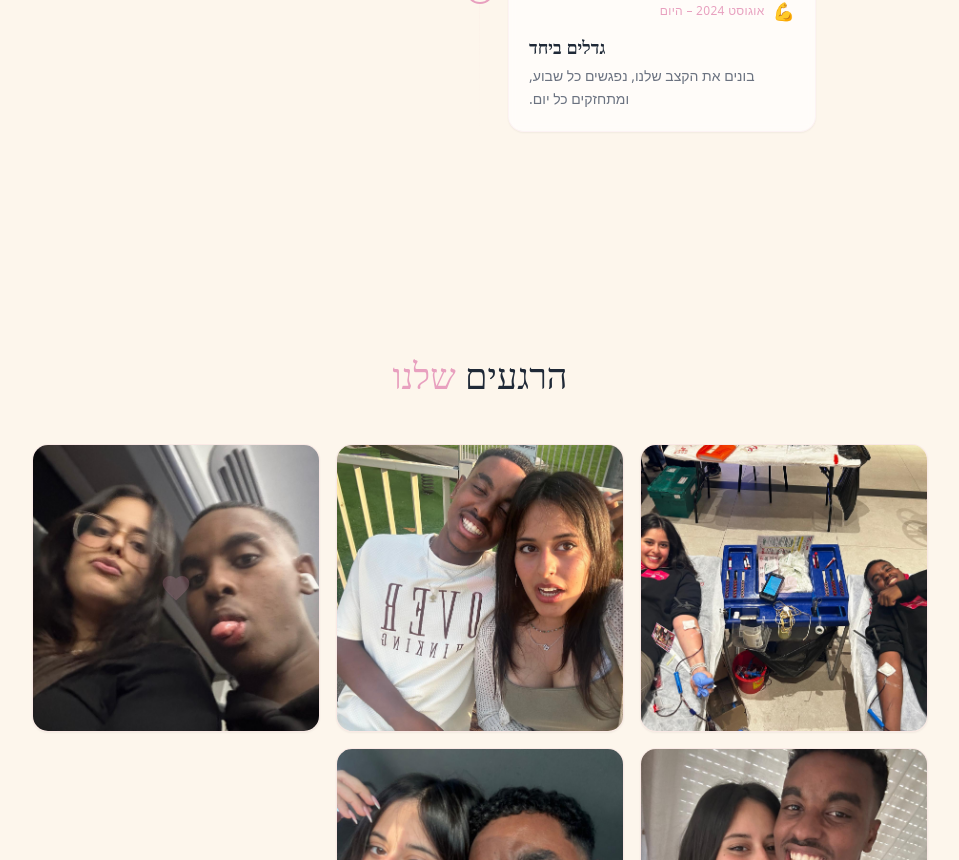
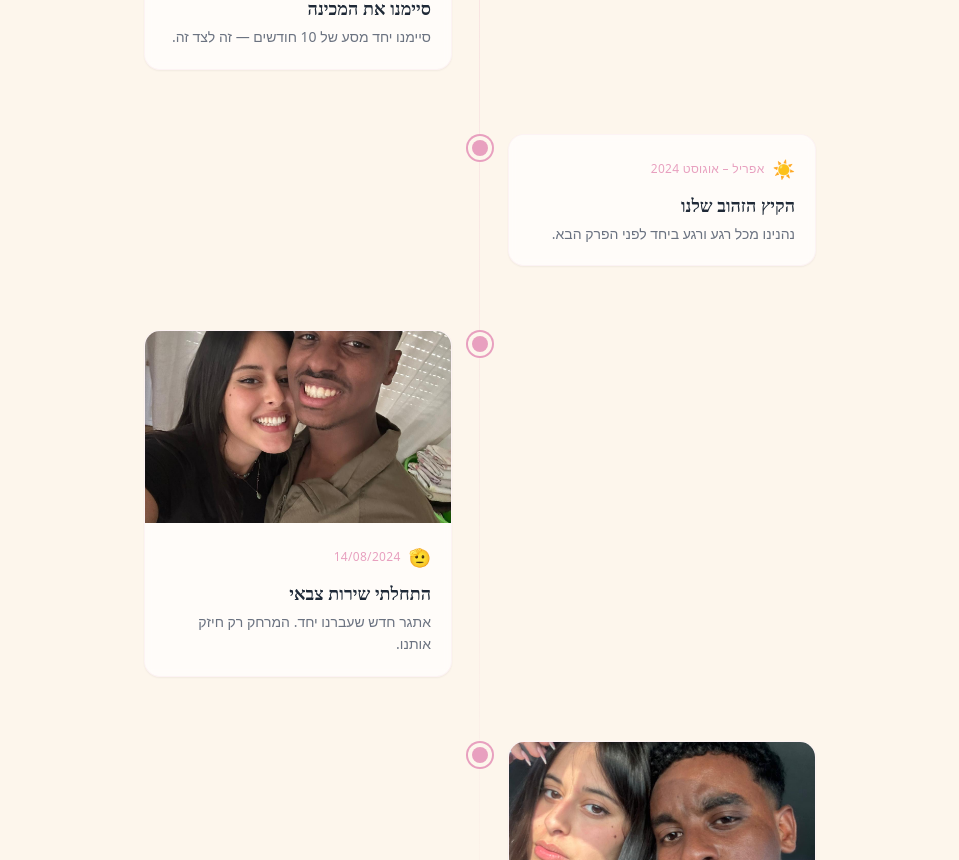
Before and after one commit to iredo2005-stack/miryam, a Next.js app: page / in a window 1280 px wide. Shown: the part 1940-2800 px from the top of the page, without its empty margins (160-1119 px from the left). Built offline with nearby package versions, Linux system fonts and the light colour scheme.

Commit message:
Move photos into timeline cards — each event has its photo

```diff
--- a/src/app/Timeline.tsx
+++ b/src/app/Timeline.tsx
@@ -8,36 +8,42 @@ const EVENTS = [
     title: 'נפגשנו במכינה',
     desc: 'ההתחלה של הסיפור שלנו. הרגע שבו הכל השתנה.',
     emoji: '✨',
+    photo: '/photos/1.jpg',
   },
   {
     date: '14/02/2024',
     title: 'רשמית זוג',
     desc: 'היום האהוב עליי. ולנטיינס הפך ליום שלנו לנצח.',
     emoji: '💕',
+    photo: '/photos/2.jpg',
   },
   {
     date: 'אפריל 2024',
     title: 'סיימנו את המכינה',
     desc: 'סיימנו יחד מסע של 10 חודשים — זה לצד זה.',
     emoji: '🎓',
+    photo: '/photos/3.jpg',
   },
   {
     date: 'אפריל – אוגוסט 2024',
     title: 'הקיץ הזהוב שלנו',
     desc: 'נהנינו מכל רגע ורגע ביחד לפני הפרק הבא.',
     emoji: '☀️',
+    photo: null,
   },
   {
     date: '14/08/2024',
     title: 'התחלתי שירות צבאי',
     desc: 'אתגר חדש שעברנו יחד. המרחק רק חיזק אותנו.',
     emoji: '🫡',
+    photo: '/photos/4.jpg',
   },
   {
     date: 'אוגוסט 2024 – היום',
     title: 'גדלים ביחד',
     desc: 'בונים את הקצב שלנו, נפגשים כל שבוע, ומתחזקים כל יום.',
     emoji: '💪',
+    photo: '/photos/5.jpg',
   },
 ]
 
@@ -48,14 +54,11 @@ export default function Timeline() {
     const observer = new IntersectionObserver(
       (entries) => {
         entries.forEach((entry) => {
-          if (entry.isIntersecting) {
-            entry.target.classList.add('visible')
-          }
+          if (entry.isIntersecting) entry.target.classList.add('visible')
         })
       },
-      { threshold: 0.15, rootMargin: '0px 0px -40px 0px' }
+      { threshold: 0.1, rootMargin: '0px 0px -40px 0px' }
     )
-
     refs.current.forEach((el) => { if (el) observer.observe(el) })
     return () => observer.disconnect()
   }, [])
@@ -83,14 +86,29 @@ export default function Timeline() {
             <div className="w-12 sm:hidden flex-shrink-0" />
 
             {/* Card */}
-            <div className={`flex-1 sm:w-[calc(50%-2rem)] ${isLeft ? 'sm:pr-10 sm:text-right' : 'sm:pl-10 sm:text-left'}`} dir="rtl">
-              <div className="bg-white/70 backdrop-blur-sm border border-rose/10 rounded-2xl p-5 shadow-sm hover:shadow-md hover:-translate-y-0.5 transition-all duration-300">
-                <div className={`flex items-center gap-2 mb-2 ${isLeft ? 'sm:justify-end' : 'sm:justify-start'}`}>
-                  <span className="text-lg">{event.emoji}</span>
-                  <span className="text-xs font-medium text-rose tracking-wide">{event.date}</span>
+            <div className={`flex-1 sm:w-[calc(50%-2rem)] ${isLeft ? 'sm:pr-10' : 'sm:pl-10'}`} dir="rtl">
+              <div className="bg-white/70 backdrop-blur-sm border border-rose/10 rounded-2xl overflow-hidden shadow-sm hover:shadow-md hover:-translate-y-0.5 transition-all duration-300">
+
+                {/* Photo */}
+                {event.photo && (
+                  <div className="aspect-[16/10] overflow-hidden">
+                    <img
+                      src={event.photo}
+                      alt={event.title}
+                      className="w-full h-full object-cover hover:scale-105 transition-transform duration-500"
+                    />
+                  </div>
+                )}
+
+                {/* Text content */}
+                <div className="p-5">
+                  <div className="flex items-center gap-2 mb-2">
+                    <span className="text-lg">{event.emoji}</span>
+                    <span className="text-xs font-medium text-rose tracking-wide">{event.date}</span>
+                  </div>
+                  <h3 className="font-serif text-lg font-bold text-gray-800 mb-1">{event.title}</h3>
+                  <p className="text-sm text-gray-500 leading-relaxed">{event.desc}</p>
                 </div>
-                <h3 className="font-serif text-lg font-bold text-gray-800 mb-1">{event.title}</h3>
-                <p className="text-sm text-gray-500 leading-relaxed">{event.desc}</p>
               </div>
             </div>
 
--- a/src/app/page.tsx
+++ b/src/app/page.tsx
@@ -1,6 +1,5 @@
 import FloatingHearts from './FloatingHearts'
 import Timeline from './Timeline'
-import Gallery from './Gallery'
 import LoveReasons from './LoveReasons'
 
 export default function HomePage() {
@@ -40,14 +39,6 @@ export default function HomePage() {
         <Timeline />
       </section>
 
-      {/* Gallery */}
-      <section className="relative z-10 py-20 px-6">
-        <h2 className="font-serif text-3xl sm:text-4xl text-center text-gray-800 mb-12">
-          הרגעים <span className="text-rose">שלנו</span>
-        </h2>
-        <Gallery />
-      </section>
-
       {/* Love Reasons */}
       <section className="relative z-10 py-20 px-6 bg-blush/40">
         <div className="max-w-lg mx-auto text-center">
```
